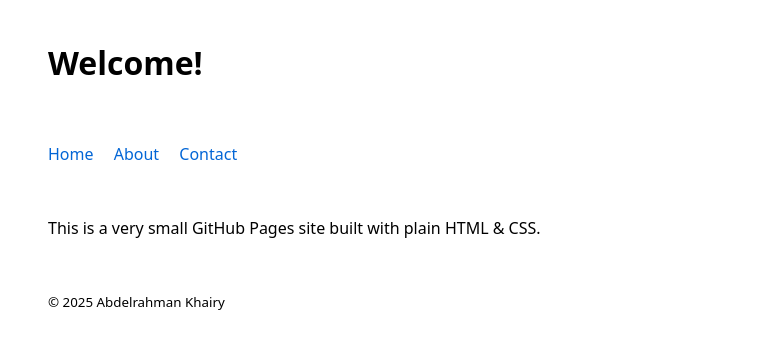
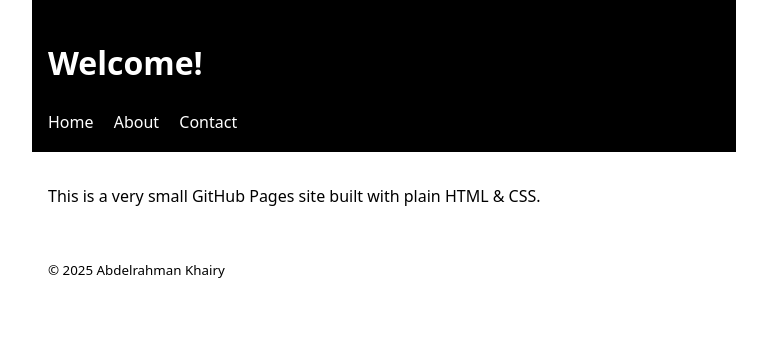
Before and after one commit to abdelrahmankhairy/abdelrahman.github.io, a plain HTML site: page index.html in a window 1280 px wide. Shown: the whole page, without its empty margins (256-1023 px from the left). Drawn offline with Linux system fonts and the light colour scheme.

Commit message:
Restyle homepage

```diff
--- a/index.html
+++ b/index.html
@@ -6,12 +6,14 @@
   <link rel="stylesheet" href="style.css">
 </head>
 <body>
-  <header><h1>Welcome!</h1></header>
-  <nav>
-    <a href="index.html">Home</a>
-    <a href="about.html">About</a>
-    <a href="contact.html">Contact</a>
-  </nav>
+  <header>
+    <h1>Welcome!</h1>
+    <nav>
+      <a href="index.html">Home</a>
+      <a href="about.html">About</a>
+      <a href="contact.html">Contact</a>
+    </nav>
+  </header>
 
   <main>
     <p>This is a very small GitHub Pages site built with plain HTML &amp; CSS.</p>
--- a/style.css
+++ b/style.css
@@ -1,4 +1,31 @@
-body { font-family: system-ui, Arial, sans-serif; margin: 0; padding: 0; line-height: 1.6; }
-header, nav, main, footer { max-width: 42rem; margin: auto; padding: 1rem; }
-nav a { margin-right: 1rem; text-decoration: none; color: #0366d6; }
-nav a:hover { text-decoration: underline; }
+body {
+  font-family: system-ui, Arial, sans-serif;
+  margin: 0;
+  padding: 0;
+  line-height: 1.6;
+}
+
+header, main, footer {
+  max-width: 42rem;
+  margin: auto;
+  padding: 1rem;
+}
+
+header {
+  background: #000;
+  color: #fff;
+}
+
+nav {
+  margin-top: 0.5rem;
+}
+
+nav a {
+  margin-right: 1rem;
+  text-decoration: none;
+  color: #fff;
+}
+
+nav a:hover {
+  color: #86bc25;
+}
```
